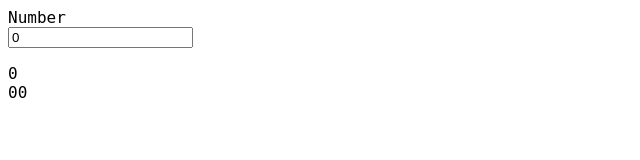
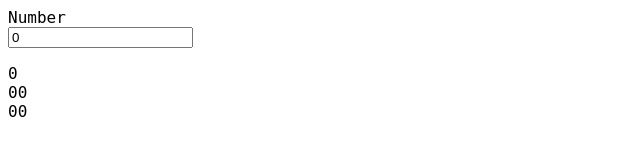
Before and after one commit to ypactl/triangle-square-method, a plain HTML site: page index.html in a window 1280 px wide. Shown: the full height of the page, 0-640 px from the left. Drawn offline with Linux system fonts and the light colour scheme.

Commit message:
Fix calculation logic in ah function

```diff
--- a/index.html
+++ b/index.html
@@ -16,7 +16,7 @@
   <script>
     function ah() {
       document.getElementById("number").value = document.getElementById("number").value.replace(/\D/g, "")
-      let o = ".".repeat(document.getElementById("number").value.length).split("").map(v => ".".repeat(document.getElementById("number").value.length*2).split("").map(v => 0))
+      let o = ".".repeat(document.getElementById("number").value.length+1).split("").map(v => ".".repeat(document.getElementById("number").value.length*2).split("").map(v => 0))
       let n = document.getElementById("number").value
       for (let i = 0; i < n.length; i++) {
         for (let j = 0; j < n.length-i; j++) {
@@ -27,7 +27,13 @@
         for (let j = 2*n.length-1; j > 0; j--) {
           o[i][j-1] = o[i][j-1]+Math.floor(o[i][j]/10)
           o[i][j] = o[i][j]%10
+          o[n.length-1][j] = o[n.length-1][j]+Number(o[i][j])
         }
+        o[n.length-1][0] = o[n.length-1][0]+Number(o[i][0])
+      }
+      for (let i = 2*n.length-1; i > 0; i--) {
+        o[n.length-1][i-1] = o[n.length-1][i-1]+Math.floor(o[n.length-1][i]/10)
+        o[n.length-1][i] = o[n.length-1][i]%10
       }
       document.getElementById("numInput").innerHTML = " "+document.getElementById("number").value.split("").join(" ")+"<br>"+o.map(v=>v.join("")).join("<br>")
     }
```
